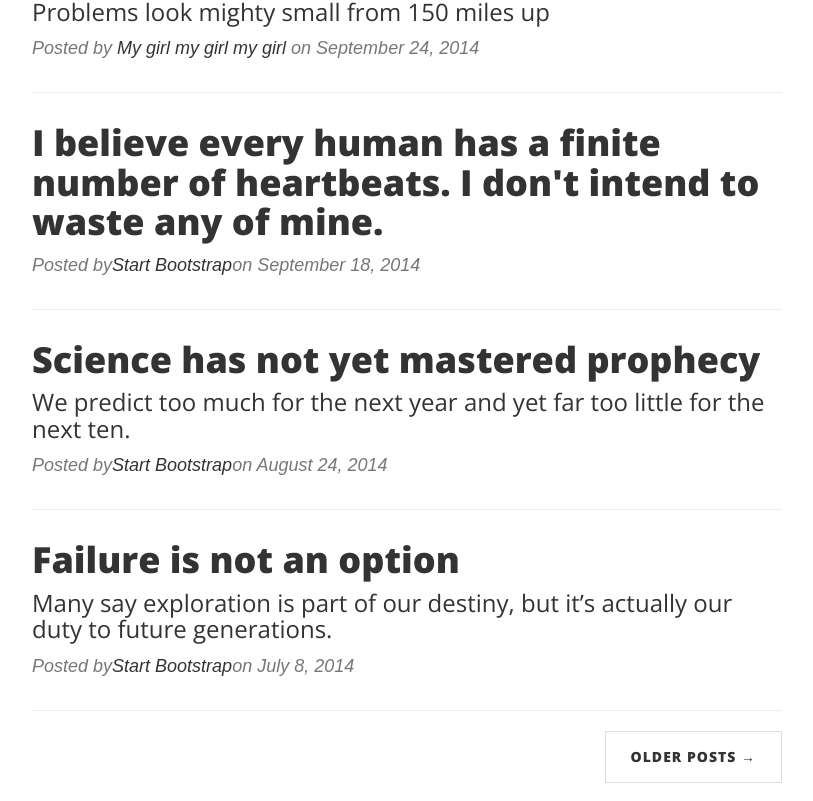
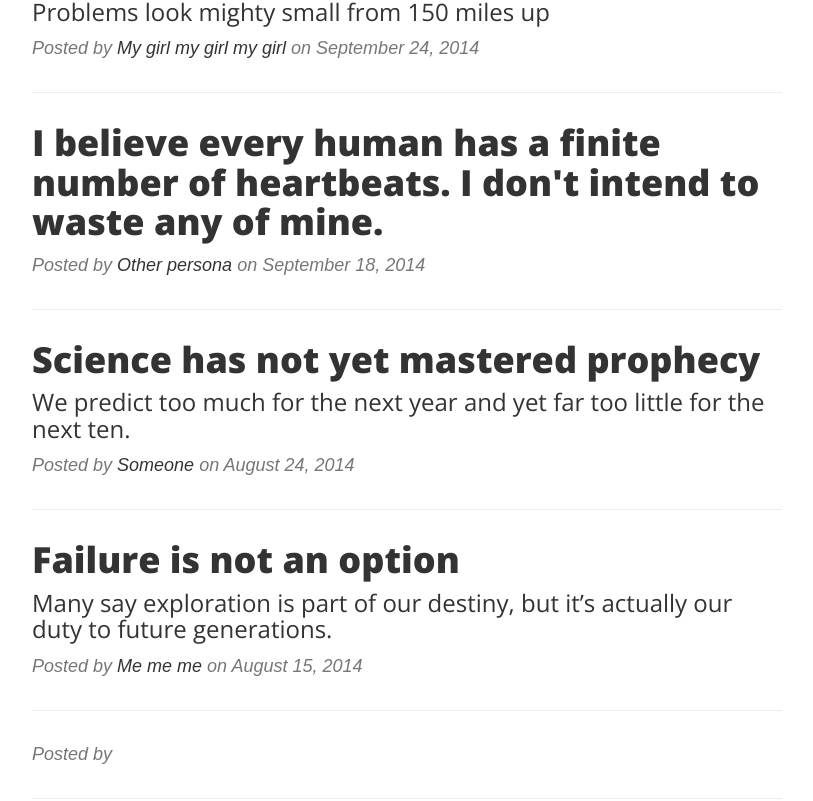
Before and after one commit to idhere703/gte, a React (Create React App) app: page / in a window 1280 px wide. Shown: the part 619-1420 px from the top of the page, without its empty margins (233-1046 px from the left). Built offline with nearby package versions, Linux system fonts and the light colour scheme.

Commit message:
Moved over the rest of the temp blog posts to the data array.

```diff
--- a/src/App.js
+++ b/src/App.js
@@ -102,45 +102,6 @@ class App extends Component {
 
               <BlogPosts></BlogPosts>
 
-              <div className="post-preview">
-                <a href="post.html">
-                  <h2 className="post-title">
-                    I believe every human has a finite number of heartbeats. I don't intend to waste any of mine.
-                  </h2>
-                </a>
-                <p className="post-meta">Posted by
-                  <a href="#">Start Bootstrap</a>
-                  on September 18, 2014</p>
-              </div>
-              <hr/>
-              <div className="post-preview">
-                <a href="post.html">
-                  <h2 className="post-title">
-                    Science has not yet mastered prophecy
-                  </h2>
-                  <h3 className="post-subtitle">
-                    We predict too much for the next year and yet far too little for the next ten.
-                  </h3>
-                </a>
-                <p className="post-meta">Posted by
-                  <a href="#">Start Bootstrap</a>
-                  on August 24, 2014</p>
-              </div>
-              <hr/>
-              <div className="post-preview">
-                <a href="post.html">
-                  <h2 className="post-title">
-                    Failure is not an option
-                  </h2>
-                  <h3 className="post-subtitle">
-                    Many say exploration is part of our destiny, but it’s actually our duty to future generations.
-                  </h3>
-                </a>
-                <p className="post-meta">Posted by
-                  <a href="#">Start Bootstrap</a>
-                  on July 8, 2014</p>
-              </div>
-              <hr/>
               <ul className="pager">
                 <li className="next">
                   <a href="#">Older Posts &rarr;</a>
--- a/src/data/blogposts.js
+++ b/src/data/blogposts.js
@@ -6,5 +6,26 @@ export default [
     postedBy: ' My girl my girl my girl ',
     postedAt: ' on September 24, 2014 ',
     id: '0',
+  }, {
+    title: 'I believe every human has a finite number of heartbeats. I don\'t intend to waste any of mine.',
+    subtitle: '',
+    postedBy: ' Other persona ',
+    postedAt: ' on September 18, 2014 '
+
+  }, {
+    title: 'Science has not yet mastered prophecy',
+    subtitle: 'We predict too much for the next year and yet far too little for the next ten.',
+    postedBy: ' Someone ',
+    postedAt: '  on August 24, 2014 '
+  }, {
+    title: 'Failure is not an option',
+    subtitle: 'Many say exploration is part of our destiny, but it’s actually our duty to future generations.',
+    postedBy: ' Me me me ',
+    postedAt: ' on August 15, 2014'
+  }, {
+    title: '',
+    subtitle: '',
+    postedBy: '',
+    postedAt: ''
   }
 ];
```
